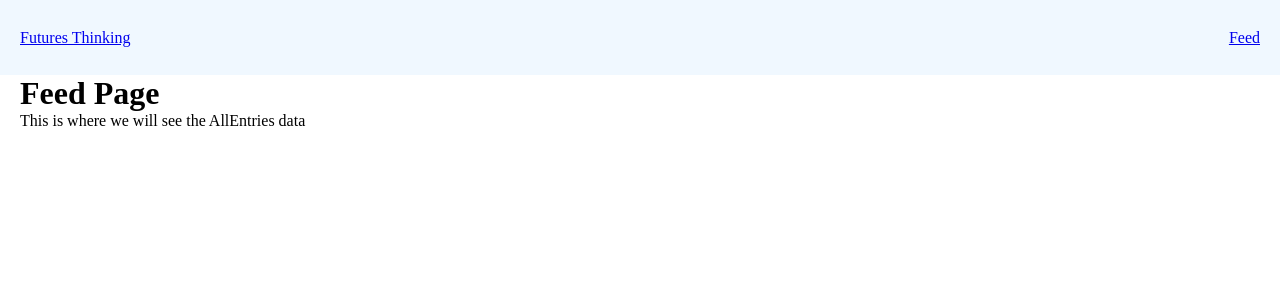
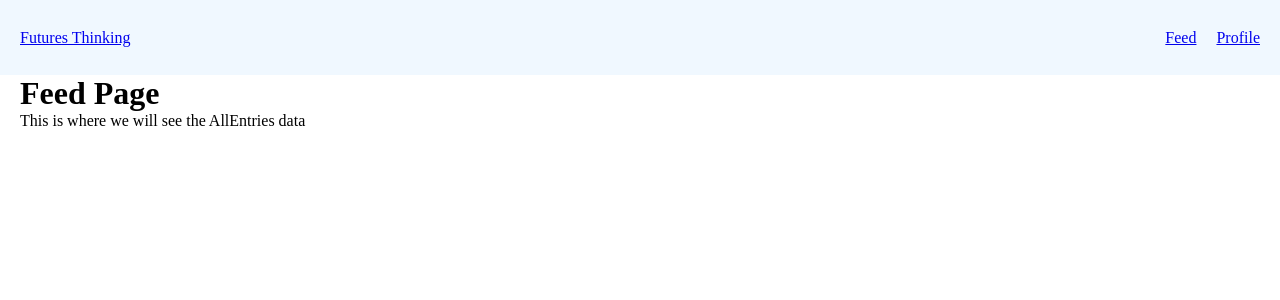
Before and after one commit to tylerrice121/Futures_Thinking, a Django app: page /feed/ in a window 1280 px wide. Shown: the top 300 px of the page. Run offline with Django 3.2, Linux system fonts and the light colour scheme.

Commit message:
wip: adds profile page

```diff
--- a/main_app/static/css/style.css
+++ b/main_app/static/css/style.css
@@ -26,6 +26,16 @@ nav {
     padding-right: 20px;
 }
 
+.nav-wrapper{
+    display: flex;
+    width: 150px;
+    justify-content: flex-end;
+}
+
+.link {
+    margin-left: 20px;
+}
+
 main{
     flex-grow: 1;
     padding-left: 20px;
--- a/main_app/templates/base.html
+++ b/main_app/templates/base.html
@@ -17,7 +17,8 @@
         <nav>
             <a href="{% url 'home' %}">Futures Thinking</a>
             <div class="nav-wrapper">
-                <a href="{% url 'feed' %}">Feed</a>
+                <a href="{% url 'feed' %}" class='link'>Feed</a>
+                <a href="{% url 'profile' %}" class='link'>Profile</a>
             </div>
         </nav>
     </header>
--- a/main_app/urls.py
+++ b/main_app/urls.py
@@ -1,8 +1,8 @@
 from django.urls import path
-
 from . import views
 
 urlpatterns = [
     path('', views.home, name='home'),
     path('feed/', views.feed, name='feed'),
+    path('profile/', views.Profile.as_view(), name='profile')
 ]
--- a/main_app/views.py
+++ b/main_app/views.py
@@ -1,5 +1,8 @@
 from django.shortcuts import render
-from django.http import HttpResponse
+from .models import UserEntries, AllEntries
+from django.views.generic import ListView, DetailView
+from django.views.generic.edit import CreateView, UpdateView, DeleteView
+
 
 # Create your views here.
 
@@ -8,3 +11,7 @@ def home(request):
 
 def feed(request):
     return render(request, 'feed.html')
+
+class Profile(ListView):
+    model = UserEntries
+    template_name = 'profile/index.html'
```
Also changed, not shown: main_app/templates/profile/index.html (added, +9 -0 lines), main_app/templates/profile/detail.html (added).
